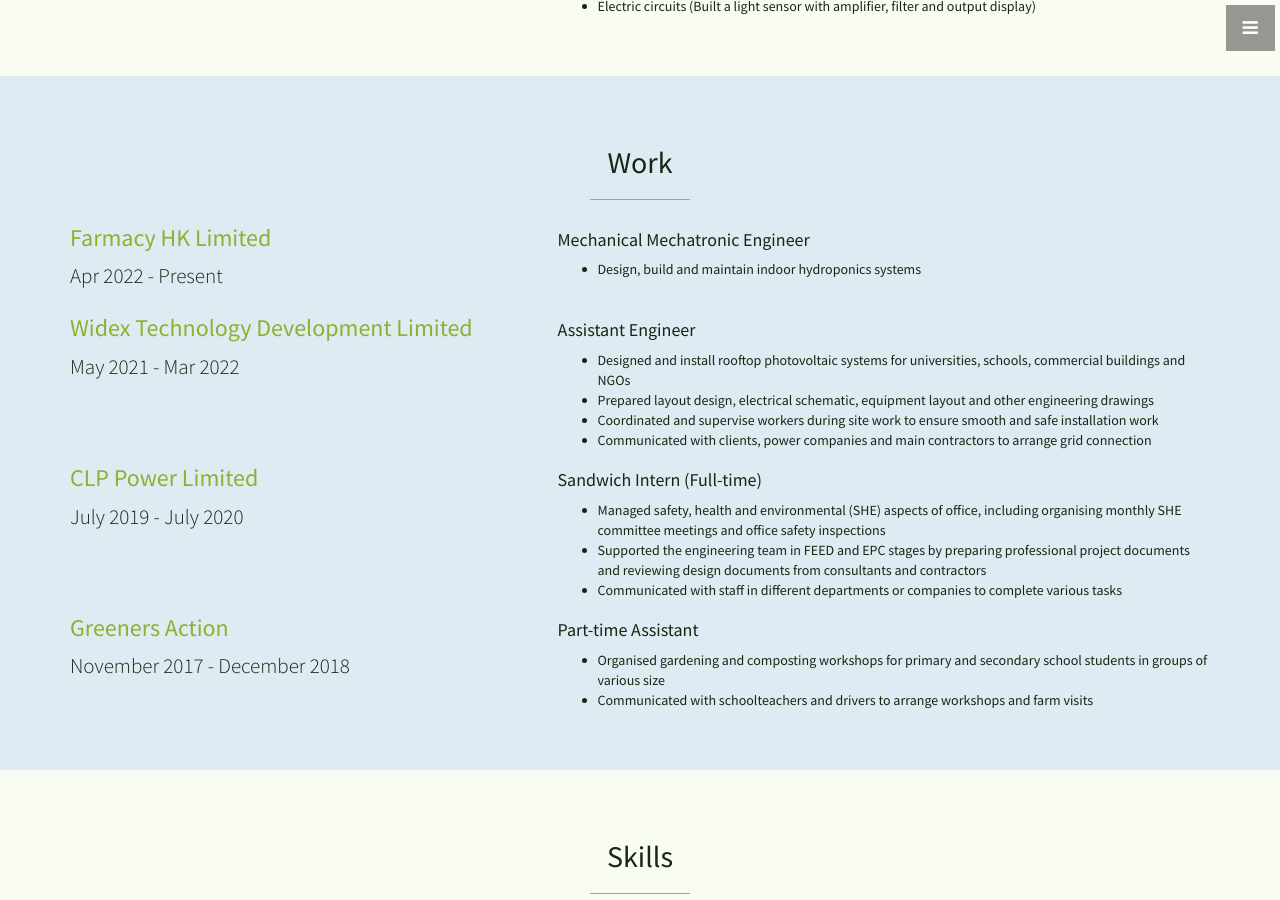
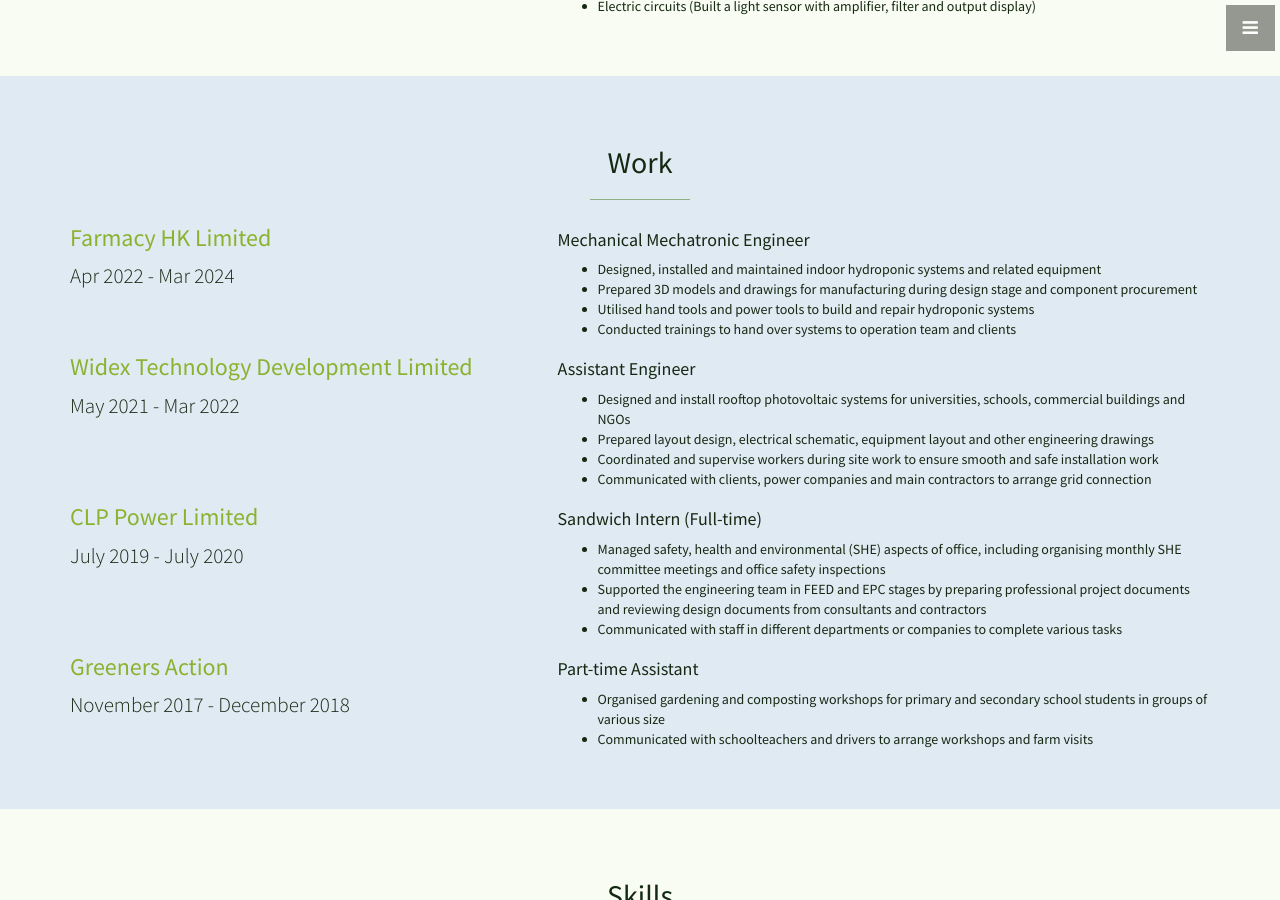
Before and after one commit to cheukyanlee/cheukyanlee.github.io, a Jekyll site: the page built from index.html, in a window 1280 px wide and 900 px high, scrolled down 1278 px. Built offline with Jekyll 4.4.1, drawn with Linux system fonts in a browser that asks for light colours.

Commit message:
Update work.html

```diff
--- a/_includes/work.html
+++ b/_includes/work.html
@@ -10,12 +10,15 @@
     <div class="row">
       <div class="col-md-5 text-left">
         <h3>Farmacy HK Limited </h3>
-        <p class="lead">Apr 2022 - Present</p>
+        <p class="lead">Apr 2022 - Mar 2024</p>
       </div>
       <div class="col-md-7 text-left">
         <h4>Mechanical Mechatronic Engineer</h4>
         <ul>
-          <li>Design, build and maintain indoor hydroponics systems</li>
+          <li>Designed, installed and maintained indoor hydroponic systems and related equipment</li>
+          <li>Prepared 3D models and drawings for manufacturing during design stage and component procurement</li>
+          <li>Utilised hand tools and power tools to build and repair hydroponic systems</li>
+          <li>Conducted trainings to hand over systems to operation team and clients</li>
         </ul>
       </div>
     </div>
```
